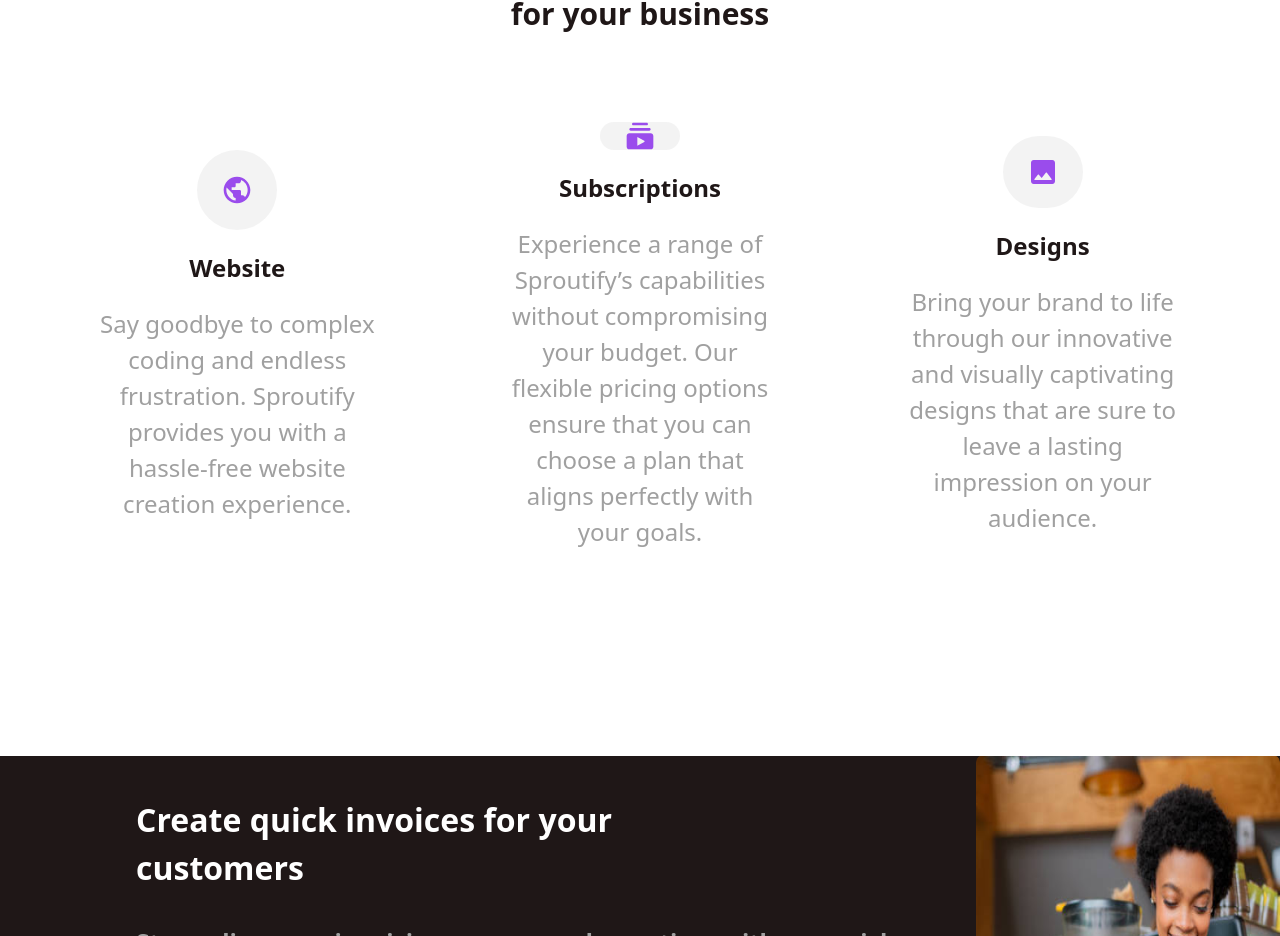
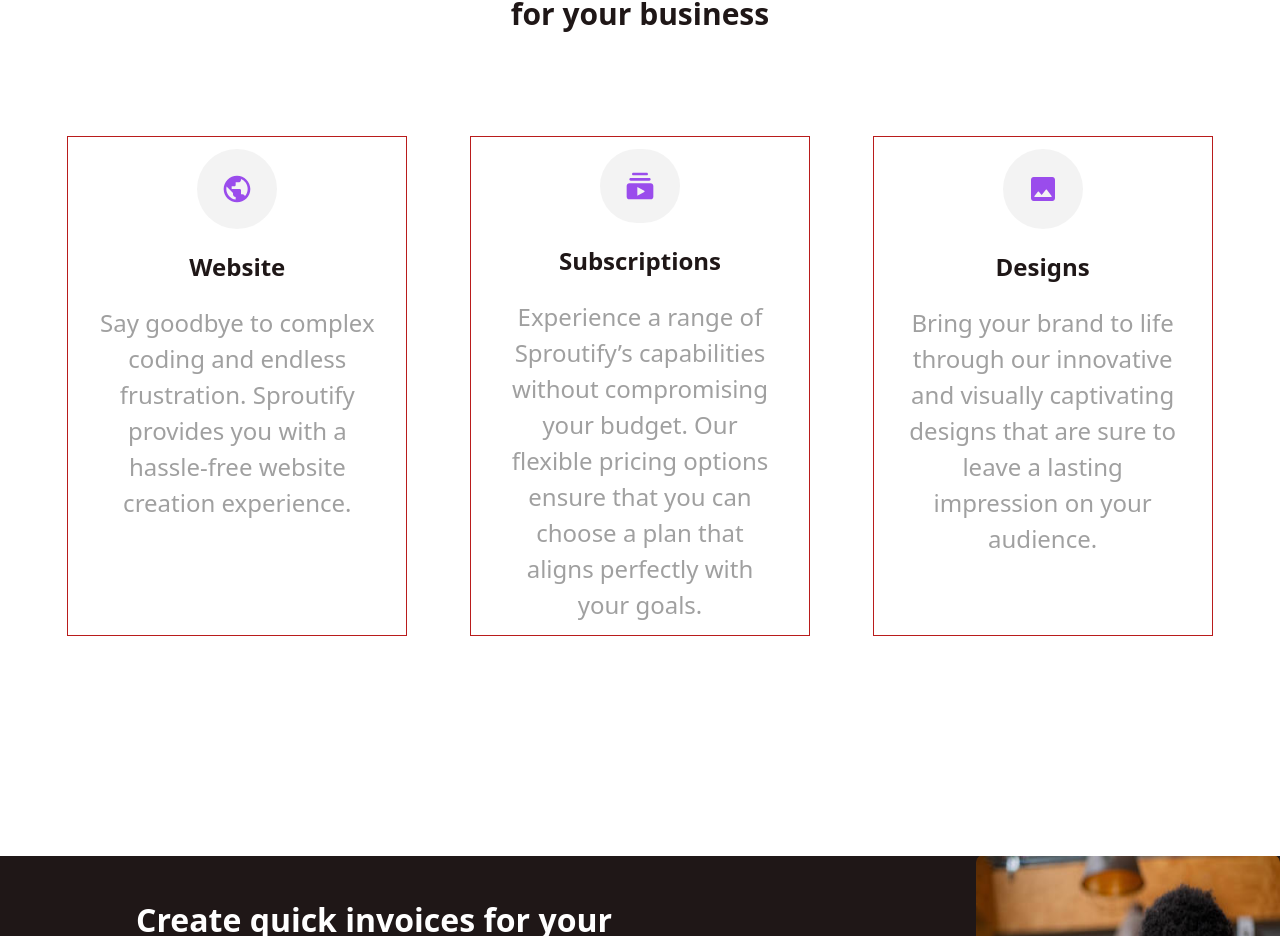
Before and after one commit to CISH-NG/sproutify-beta, a Next.js app: page / in a window 1280 px wide. Shown: the part 1568-2504 px from the top of the page. Built offline with nearby package versions, Linux system fonts and the light colour scheme.

Commit message:
WIP:Adjusting the UI of the landing Page

```diff
--- a/src/components/FAQ/FAQ.tsx
+++ b/src/components/FAQ/FAQ.tsx
@@ -44,11 +44,7 @@
 
         {open && (
           <div className="my-6 rounded-xl bg-[#CECECE80] px-6 py-4">
-            {/* <span className="flex gap-x-5">
-              <h4 className="text-base text-[#FFFFF] lg:text-lg">{question}</h4>
-              <ChevronDown className="-rotate-90" />
-            </span> */}
-            <p className="mt-4 text-base text-[#A0A0A0] lg:mx-14 lg:mt-6 lg:mb-8 lg:text-lg lg:text-[#FFFFFF]">
+            <p className="mt-4 text-base text-[#FFFFFF] lg:mx-14 lg:mt-6 lg:mb-8 lg:text-lg">
               {content}
             </p>
           </div>
--- a/src/pages/index.tsx
+++ b/src/pages/index.tsx
@@ -147,7 +147,7 @@
         {services.map((service) => (
           <div
             key={service.id}
-            className="w-[340px] h-[400px] mx-auto flex flex-col justify-center items-center gap-5"
+            className="w-[340px] max-h-[500px] p-3 mx-auto flex flex-col items-center gap-5 border border-red-700"
           >
             <div className="w-[80px] h-[80px] bg-[#CECECE40] rounded-full items-center flex justify-center">
               {" "}
```
